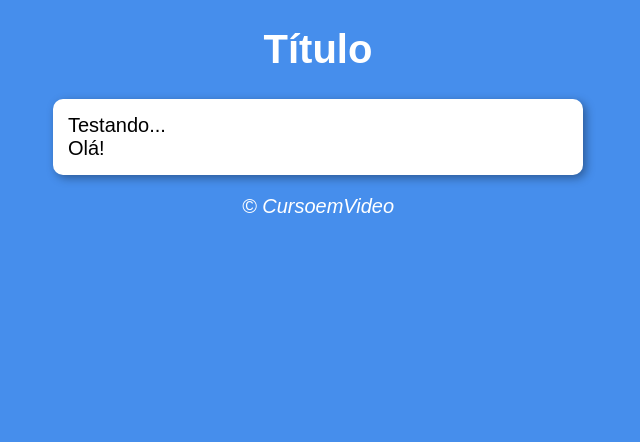
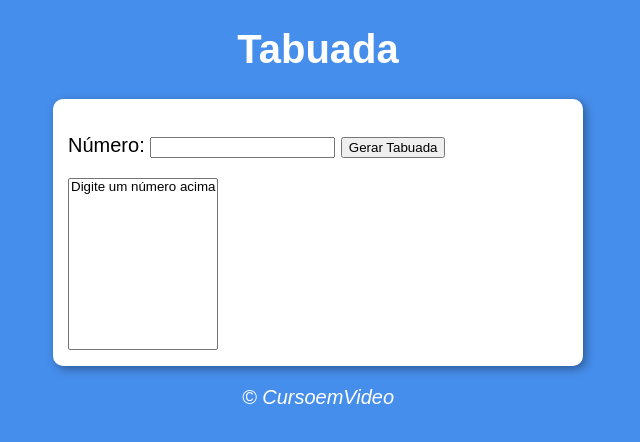
Before and after one commit to PauloBialeski/Curso-JavaScript, a plain HTML site: page Exercícios/Aula-14ex/ex017/modelo.html in a window 1280 px wide. Shown: the whole page, without its empty margins (322-962 px from the left). Drawn offline with Linux system fonts and the light colour scheme.

Commit message:
Aula-15 FINALIZADA!

```diff
--- a/Exercícios/Aula-14ex/ex016/script.js
+++ b/Exercícios/Aula-14ex/ex016/script.js
@@ -13,7 +13,7 @@ function contar() {
         let f = Number(fim.value)
         let p = Number(passo.value)
         if (p <= 0) {
-            alert('Passo inválido! Considerando PAASO 1')
+            alert('Passo inválido! Considerando PASO 1')
             p = 1
         }
         if (i < f) {
--- a/Exercícios/Aula-14ex/ex017/modelo.html
+++ b/Exercícios/Aula-14ex/ex017/modelo.html
@@ -3,19 +3,22 @@
 <head>
     <meta charset="UTF-8">
     <meta name="viewport" content="width=device-width, initial-scale=1.0">
-    <title>Modelo de Exercício</title>
+    <title>Tabuada</title>
     <link rel="stylesheet" href="estilo.css">
 </head>
 <body>
     <header>
-        <h1>Título</h1>
+        <h1>Tabuada</h1>
     </header>
     <section>
         <div>
-            Testando...
+            <p>Número: <input type="number" name="num" id="txtn">
+            <input type="button" value="Gerar Tabuada" onclick="tabuada()"></p>
         </div>
         <div>
-            Olá!
+            <select name="tabuada" id="seltab" size="10">
+                <option>Digite um número acima</option>
+            </select>
         </div>
     </section>
     <footer>
--- a/Exercícios/Aula-14ex/ex017/script.js
+++ b/Exercícios/Aula-14ex/ex017/script.js
@@ -1 +1,18 @@
-alert ('Olá!')
+function tabuada() {
+    let num = document.getElementById('txtn')
+    let tab = document.getElementById('seltab')
+    if (num.value.length == 0) {
+        alert('Por favor, digite um número!')
+    } else {
+        let n = Number(num.value)
+        let c = 1
+        tab.innerHTML = ''
+        while (c <= 10) {
+            let item = document.createElement( 'option')
+            item.text = `${n} x ${c} = ${n*c}`
+            item.value = `tab${c}`
+            tab.appendChild(item)
+            c++
+        }
+    }
+}
```
Also changed, not shown: Exercícios/Aula-15/ambiente.js (added, +12 -0 lines), Exercícios/Aula-15/vetornatela.js (added, +19 -0 lines).
